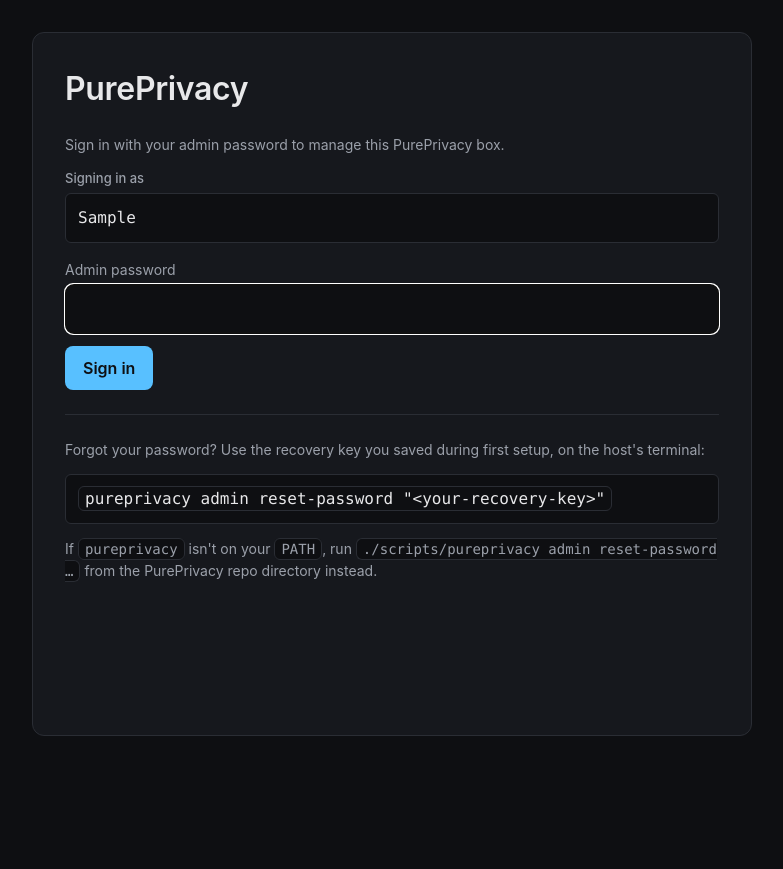
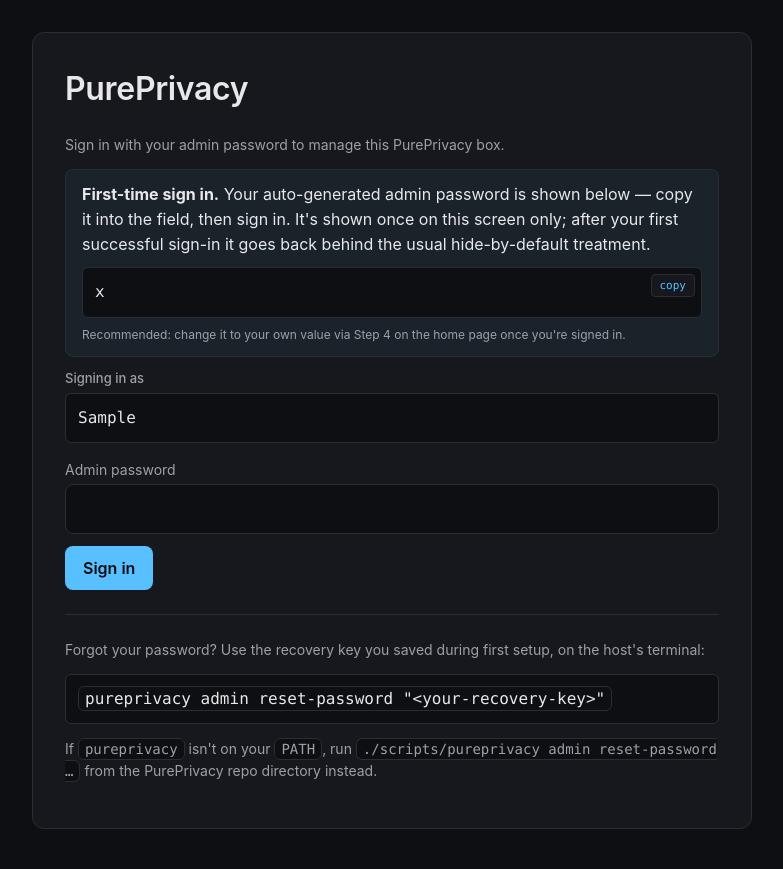
Before and after one commit to jaimetournesol/pureprivacy, a Python web app: template wizard/src/wizard/templates/login.html in a window 1280 px wide. Shown: the top 869 px of the page, without its empty margins (248-1031 px from the left). Before the commit the page ends 736 px from the top, so only its background shows below. Run offline with Jinja, Linux system fonts and the light colour scheme; the template is opened without the code that fills it: most values are stand-ins (such as "Sample title", 1, 10 or a date in 2020).

Commit message:
feat(wizard): show auto-generated admin password on the FIRST login screen only
Operators who set up via `pureprivacy init` (CLI) hit the wizard's
/login page with no easy way to find the auto-generated admin
password — the new minimal init output deliberately doesn't dump it,
and `pureprivacy info --secrets` is a discoverability gap.  But
showing the password on the home page after every login (the
previous commit) means the secret is visibly rendered in the
operator's browser on every routine visit, which is also wrong.

Resolve both: surface the password on /login GET, but only on the
very first time, gated by a sentinel file at /shared/.first-login-done.

Mechanics:
  - secrets.py: is_first_login_pending() / mark_first_login_done()
    using a one-byte sentinel file.
  - server.py:
      * GET /login — pass auto_password=state.admin_password to the
        template iff is_first_login_pending(); else None.
      * POST /login — on a successful sign-in, mark_first_login_done()
        before redirecting.  No-op on subsequent logins.
  - login.html — render an info-styled "First-time sign in" panel
    above the form when auto_password is present, with the password
    in a copy-friendly <pre>.  Autofocus moves to the password field
    only when the helper isn't shown (so the user can read the
    helper before typing).
  - home.html — revert the password field to "Click to reveal".
    The visibility-by-default that lived here for one commit is now
    redundant: the user has already seen the password during first
    login, and the home page should keep secrets hidden by default
    on routine visits.

The view counter from the previous commit still ticks every render
(the password is still in the DOM, just behind a <details>); same
threat model holds.

Test: tested the gate via direct sentinel manipulation — flag
absent → password rendered; flag present → password not rendered.
A real /login POST flow is exercised by the existing
test-features.sh login round-trip.

Co-Authored-By: Claude Opus 4.7 (1M context) <noreply@anthropic.com>

```diff
--- a/wizard/src/wizard/templates/login.html
+++ b/wizard/src/wizard/templates/login.html
@@ -7,13 +7,26 @@
 <div class="alert"><b>{{ error }}</b></div>
 {% endif %}
 
+{% if auto_password %}
+<div class="alert info" style="line-height:1.55;">
+  <b>First-time sign in.</b>  Your auto-generated admin password is shown
+  below — copy it into the field, then sign in.  It's shown once on this
+  screen only; after your first successful sign-in it goes back behind
+  the usual hide-by-default treatment.
+  <pre class="copyable" style="margin-top:10px;">{{ auto_password }}</pre>
+  <p class="muted" style="font-size:12px;margin:8px 0 0;">
+    Recommended: change it to your own value via Step 4 on the home page
+    once you're signed in.</p>
+</div>
+{% endif %}
+
 <form method="post" action="/login" autocomplete="off">
   <input type="hidden" name="csrf_token" value="{{ csrf_token }}">
   {% if admin_user %}
   <div class="field"><b>Signing in as</b><pre>{{ admin_user }}</pre></div>
   {% endif %}
   <label for="password">Admin password</label>
-  <input type="password" id="password" name="password" required autofocus>
+  <input type="password" id="password" name="password" required {% if not auto_password %}autofocus{% endif %}>
   <button type="submit">Sign in</button>
 </form>
 
```
Also changed, not shown: wizard/src/wizard/secrets.py (+20 -0 lines), wizard/src/wizard/server.py (+20 -1 lines), wizard/src/wizard/templates/home.html (+5 -2 lines).
